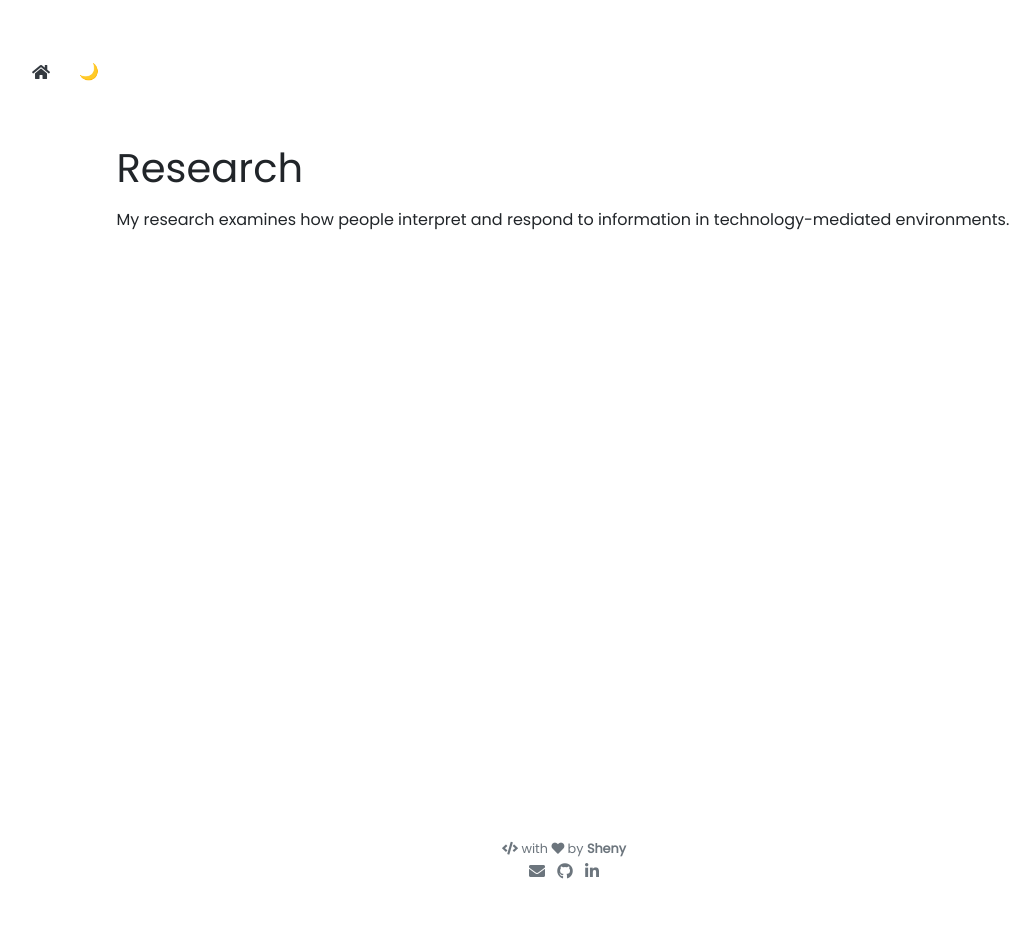
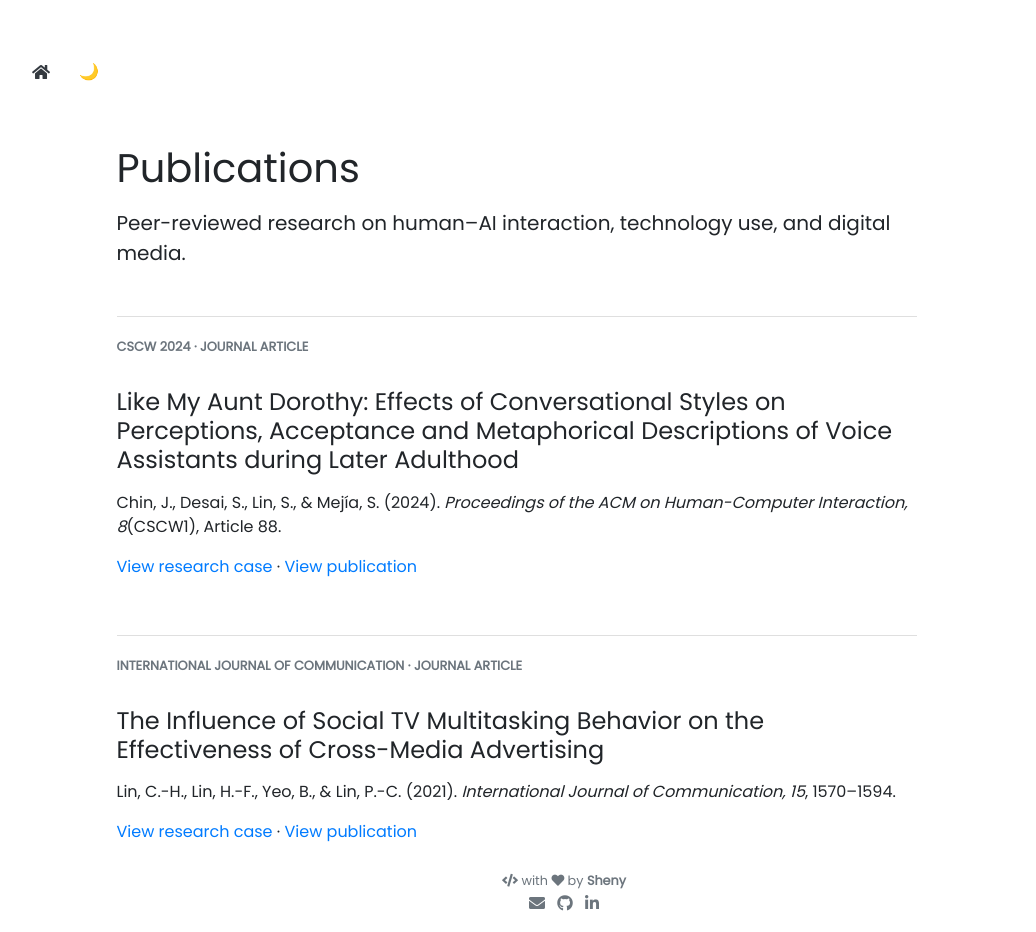
Before and after one commit to shenylin/shenylin.github.io, a Jekyll site: the page built from pages/research.md, in a window 1280 px wide. Shown: the whole page, without its empty margins (76-1112 px from the left). Built offline with Jekyll 4.4.1, drawn with Linux system fonts in a browser that asks for light colours; nearby versions of some CDN libraries; our own code applies the rules of GitHub Pages for plain Markdown files; before the commit the page ends 900 px from its top, so only the background shows below that.

Commit message:
Update publications page

```diff
--- a/pages/research.md
+++ b/pages/research.md
@@ -1,37 +1,56 @@
 ---
-title: Research
+layout: page
+title: Publications
 permalink: /research/
 weight: 1
 ---
 
-<h1 class="mb-3">Research</h1>
+<div class="research-case">
+  <header class="mb-5">
+    <h1 class="mb-3">Publications</h1>
+    <p class="lead mb-0">
+      Peer-reviewed research on human–AI interaction, technology use, and
+      digital media.
+    </p>
+  </header>
 
-<p class="mb-5">
-  My research examines how people interpret and respond to information in technology-mediated environments.
-</p>
+  <article class="research-finding">
+    <p class="small text-uppercase text-muted font-weight-bold mb-2">
+      CSCW 2024 · Journal Article
+    </p>
+    <h2 class="h4 mb-3">
+      Like My Aunt Dorothy: Effects of Conversational Styles on Perceptions,
+      Acceptance and Metaphorical Descriptions of Voice Assistants during
+      Later Adulthood
+    </h2>
+    <p>
+      Chin, J., Desai, S., Lin, S., &amp; Mejía, S. (2024).
+      <em>Proceedings of the ACM on Human-Computer Interaction, 8</em>(CSCW1),
+      Article 88.
+    </p>
+    <p class="mb-0">
+      <a href="{{ '/research/conversational-agent/' | relative_url }}">View research case</a>
+      <span aria-hidden="true"> · </span>
+      <a href="https://doi.org/10.1145/3637365">View publication</a>
+    </p>
+  </article>
 
-<div class="row">
-  {% for item in site.research %}
-    <div class="col-md-6 mb-4">
-      <a href="{{ item.url | relative_url }}" class="text-decoration-none text-body">
-        <div class="card h-100">
-
-          {% if item.image %}
-            <img
-              src="{{ item.image | relative_url }}"
-              class="card-img-top"
-              alt="{{ item.title }}"
-              style="height: 220px; object-fit: cover;"
-            >
-          {% endif %}
-
-          <div class="card-body">
-            <h2 class="h4 card-title">{{ item.title }}</h2>
-            <p class="card-text">{{ item.description }}</p>
-          </div>
-
-        </div>
-      </a>
-    </div>
-  {% endfor %}
+  <article class="research-finding mt-5">
+    <p class="small text-uppercase text-muted font-weight-bold mb-2">
+      International Journal of Communication · Journal Article
+    </p>
+    <h2 class="h4 mb-3">
+      The Influence of Social TV Multitasking Behavior on the Effectiveness of
+      Cross-Media Advertising
+    </h2>
+    <p>
+      Lin, C.-H., Lin, H.-F., Yeo, B., &amp; Lin, P.-C. (2021).
+      <em>International Journal of Communication, 15</em>, 1570–1594.
+    </p>
+    <p class="mb-0">
+      <a href="{{ '/research/social-tv/' | relative_url }}">View research case</a>
+      <span aria-hidden="true"> · </span>
+      <a href="https://ijoc.org/index.php/ijoc/article/view/15195">View publication</a>
+    </p>
+  </article>
 </div>
```
